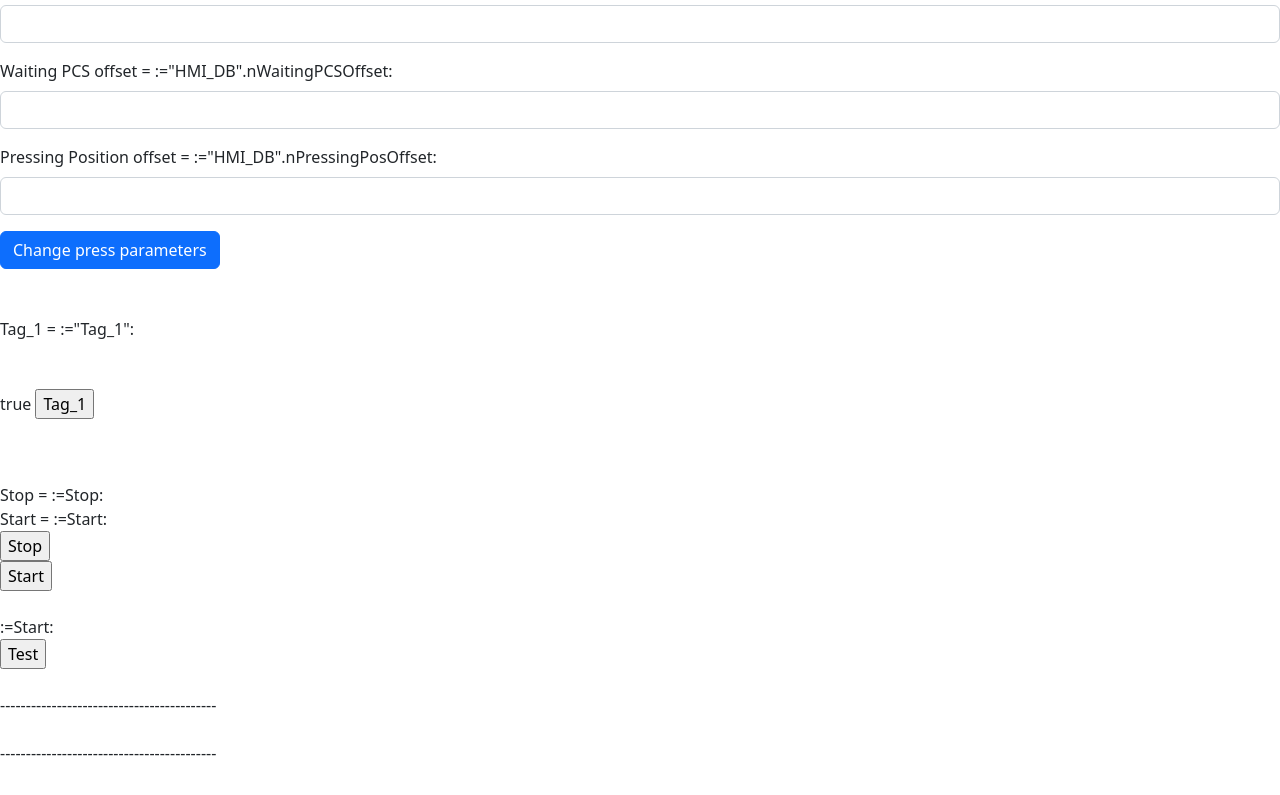
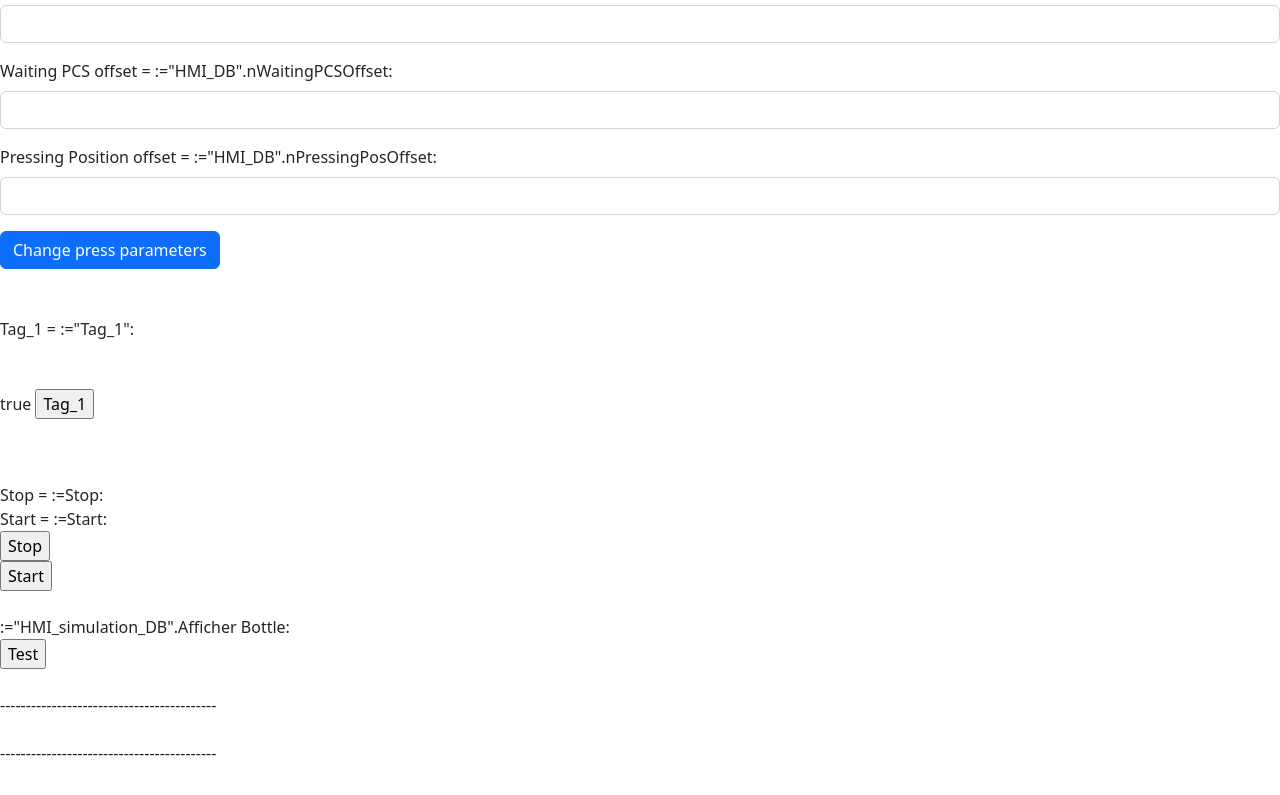
Before and after one commit to Foucauld18/PalletizerWebServer, a plain HTML site: page index.html in a window 1280 px wide. Shown: the part 913-1708 px from the top of the page. Drawn offline with nearby package versions, Linux system fonts and the light colour scheme; a script that the page names is missing.

Commit message:
Add Bottle Button

```diff
--- a/index.html
+++ b/index.html
@@ -1,5 +1,6 @@
 <!doctype html>
 <!-- AWP_In_Variable Name='"Tag_1"'-->
+<!-- AWP_In_Variable Name='"HMI_simulation_DB".Afficher Bottle'-->
 <!-- AWP_In_Variable Name='"Start"'-->
 <!-- AWP_In_Variable Name='"Stop"'-->
 <!-- AWP_In_Variable Name='"HMI_DB".nBottleTakingPos'-->
@@ -200,10 +201,10 @@ Tag_1 =
 
   <br/>
 
-  <label id="valueAddBottle" name="Start">:=Start:</label>
+  <label id="valueAddBottle" name="Start">:="HMI_simulation_DB".Afficher Bottle:</label>
 
   <form>
-    <input type="hidden" name='"Start"' id="valueAddBottleButton" value="" >
+    <input type="hidden" name='"HMI_simulation_DB".Afficher Bottle' id="valueAddBottleButton" value="" >
     <input type="submit" value=""  id="addBottleButton">
   </form>
   <br/>
```
